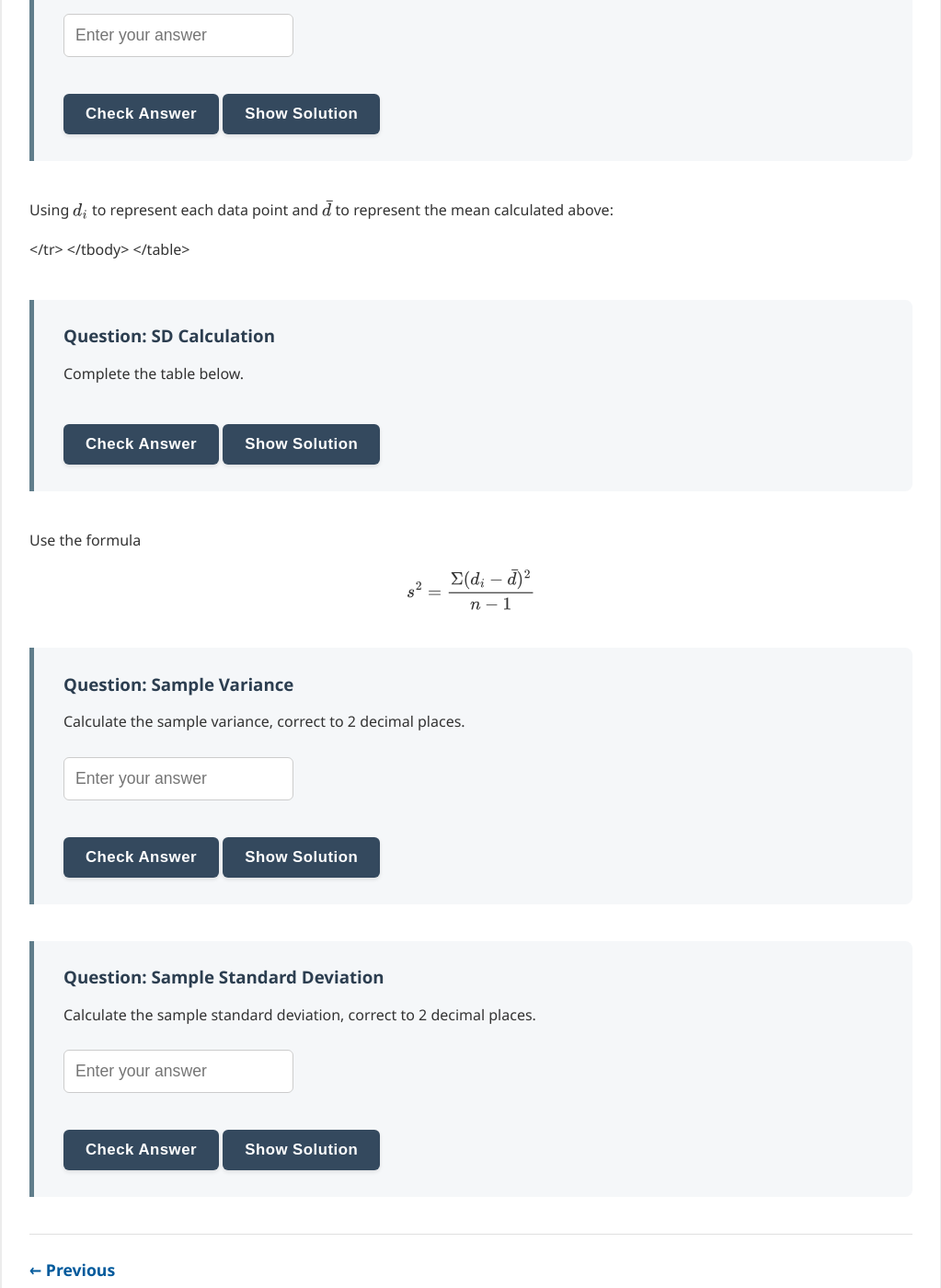
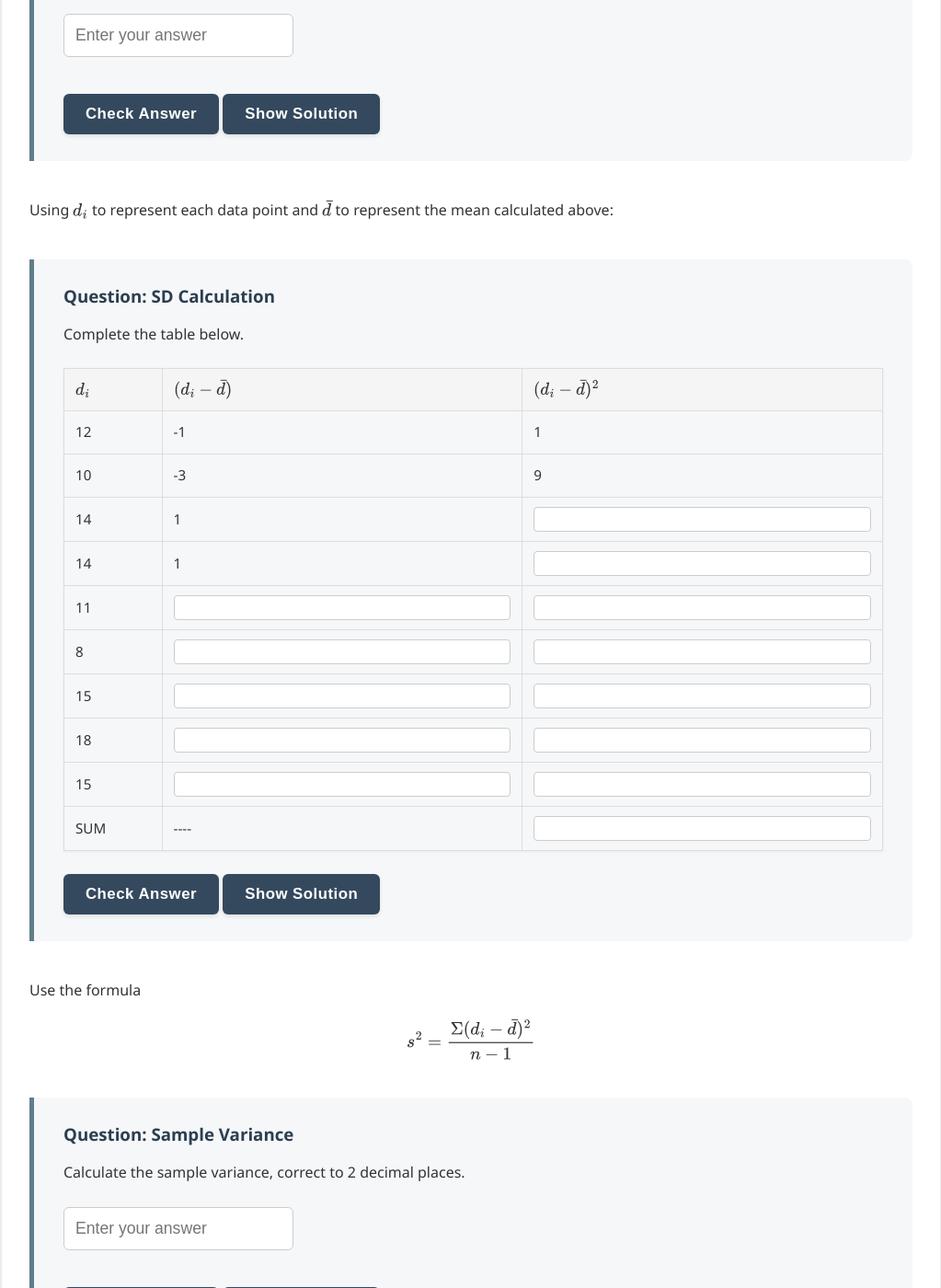
Before and after one commit to probe973/eco-4001b, a Jekyll site: the page built from descriptive/03-calculating-dispersion.md, in a window 1280 px wide and 1400 px high, scrolled down 2466 px. Shown: the whole window at 92% size, without its empty margins (128-1151 px from the left). Built offline with Jekyll 4.4.1, drawn with Linux system fonts in a browser that asks for light colours; some of the changed text lies outside the part shown.

Commit message:
Update 03-calculating-dispersion.md

```diff
--- a/descriptive/03-calculating-dispersion.md
+++ b/descriptive/03-calculating-dispersion.md
@@ -75,6 +75,8 @@ solution_text="The sum is 117 and there are 9 data points."
 
 Using $d_i$ to represent each data point and $\bar{d}$ to represent the mean calculated above:
 
+<!-- 1. START CAPTURE: This saves the table into the variable 'num_table' -->
+{% capture num_table %}
 <table class="table table-bordered">
   <thead>
     <tr>
@@ -97,54 +99,55 @@ Using $d_i$ to represent each data point and $\bar{d}$ to represent the mean cal
     <tr>
       <td>14</td>
       <td>1</td>
-      <!-- Input 1 -->
-      <td><<input type="number" step="any"></td>
+      <td><input type="number" step="any"></td>
     </tr>
     <tr>
       <td>14</td>
       <td>1</td>
-      <!-- Input 2 -->
-      <td><<input type="number" step="any"></td>
+      <td><input type="number" step="any"></td>
     </tr>
     <tr>
       <td>11</td>
-      <td><<input type="number" step="any"></td>
-      <td><<input type="number" step="any"></td>
+      <td><input type="number" step="any"></td>
+      <td><input type="number" step="any"></td>
     </tr>
     <tr>
       <td>8</td>
-      <td><<input type="number" step="any"></td>
-      <td><<input type="number" step="any"></td>
+      <td><input type="number" step="any"></td>
+      <td><input type="number" step="any"></td>
     </tr>
     <tr>
       <td>15</td>
-      <td><<input type="number" step="any"></td>
-      <td><<input type="number" step="any"></td>
+      <td><input type="number" step="any"></td>
+      <td><input type="number" step="any"></td>
     </tr>
     <tr>
-      <td>18/td>
-      <td><<input type="number" step="any"></td>
-      <td><<input type="number" step="any"></td>
+      <td>18</td>
+      <td><input type="number" step="any"></td>
+      <td><input type="number" step="any"></td>
     </tr>
     <tr>
       <td>15</td>
-      <td><<input type="number" step="any"></td>
-      <td><<input type="number" step="any"></td>
+      <td><input type="number" step="any"></td>
+      <td><input type="number" step="any"></td>
     </tr>
     <tr>
       <td>SUM</td>
       <td>----</td>
-      <td><<input type="number" step="any"></td>
+      <td><input type="number" step="any"></td>
     </tr>
   </tbody>
 </table>
+{% endcapture %}
+<!-- 2. END CAPTURE -->
 
+<!-- 3. Now we pass the captured 'num_table' variable to the include -->
 {% include table_fill.html
    id="distance_ds_01"
    title="SD Calculation"
    question_text="Complete the table below."
    table_content=num_table
-   answers="1 || 1 || -2 || 4 || -5 || 25 || 2 || 4 || 5 || 25 || 2 || 4 || 74 ||"
+   answers="1 || 1 || -2 || 4 || -5 || 25 || 2 || 4 || 5 || 25 || 2 || 4 || 74"
    tolerance="0.01"
    solution_text="The middle column is the difference between the distance and the mean (13).  The final column is the middle column squared.  The bottom row is the sum of the third column"
 %}
```
